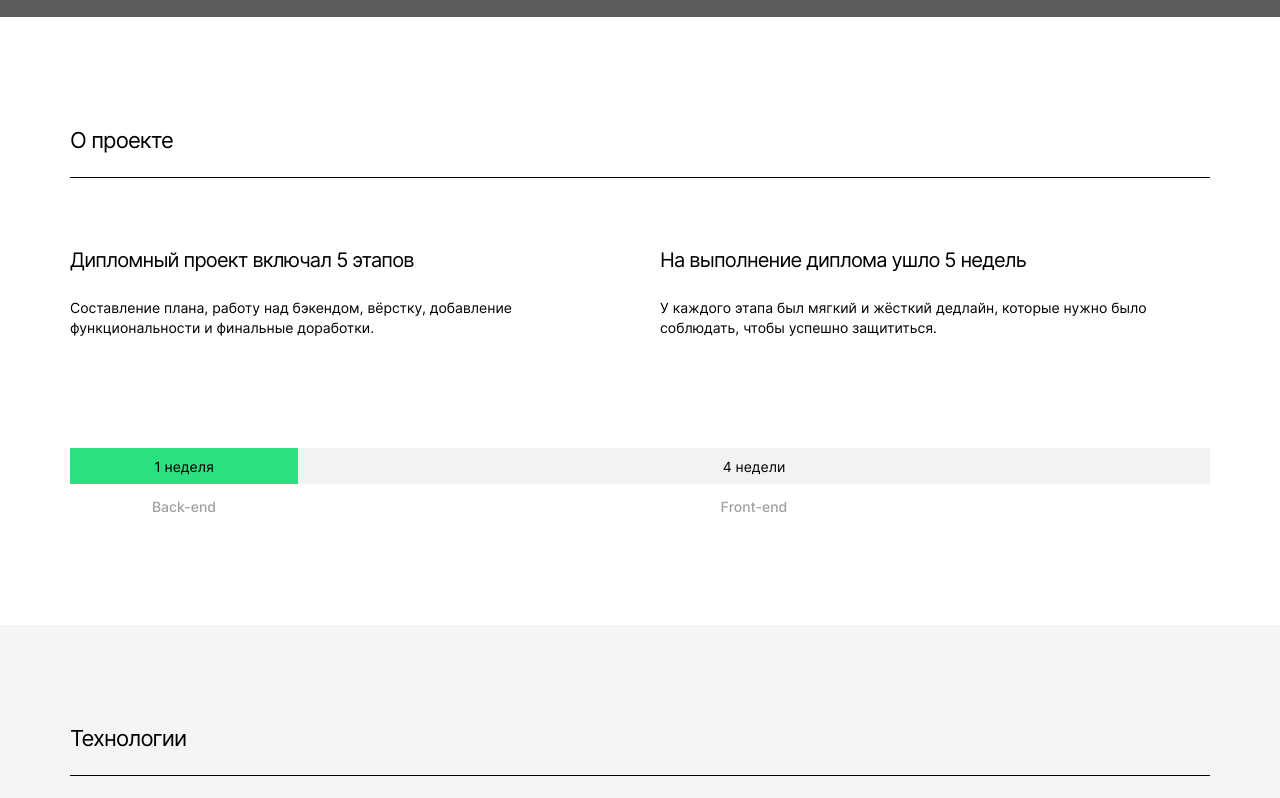
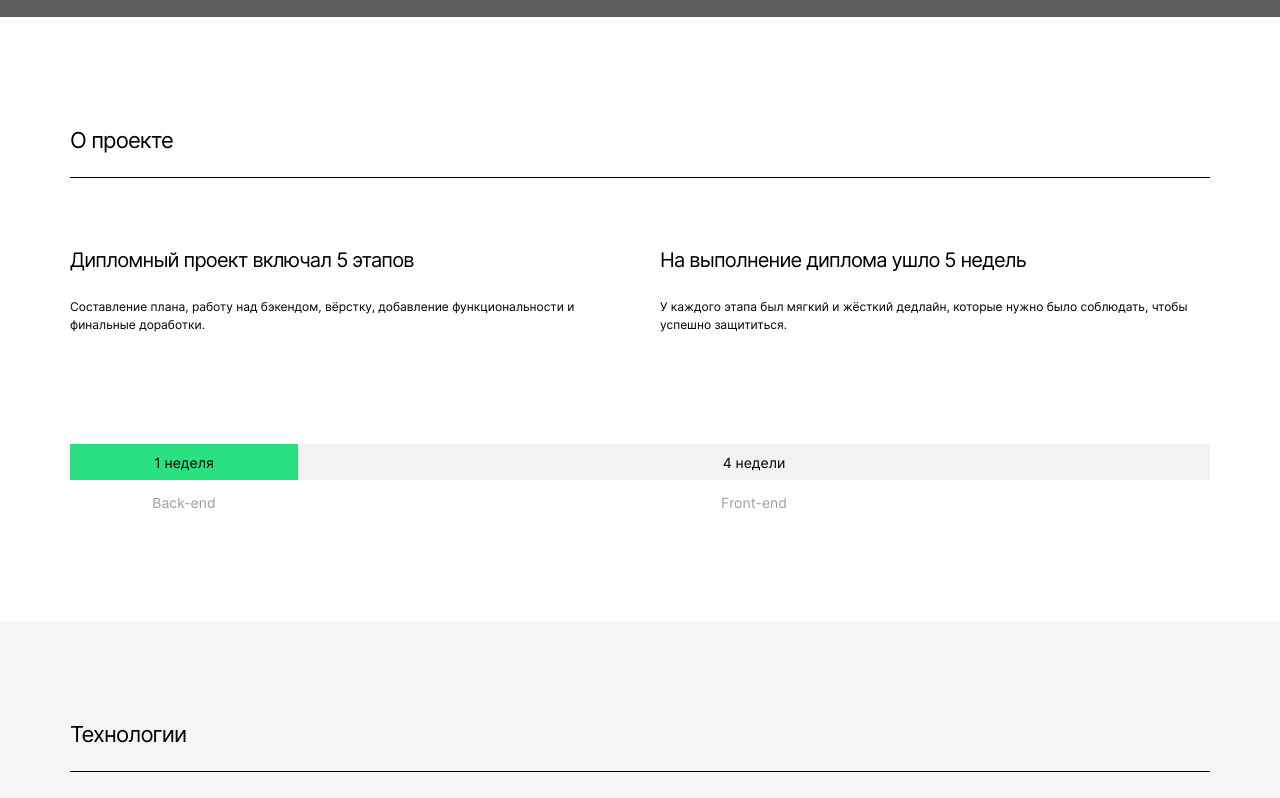
Before and after one commit to YuryAmonsky/movies-explorer-frontend, a React (Create React App) app: page / in a window 1280 px wide. Shown: the part 630-1428 px from the top of the page. Built offline with nearby package versions, Linux system fonts and the light colour scheme.

Commit message:
fix: исправить появление горизонтального скрола в Main page

```diff
--- a/src/components/Main/AboutProject/AboutProject.css
+++ b/src/components/Main/AboutProject/AboutProject.css
@@ -17,7 +17,6 @@
   font-weight: 400;
   font-size: 22px;
   line-height: 27px;
-  /* identical to box height */
   letter-spacing: -0.04em;
 }
 
@@ -105,16 +104,16 @@
   color: #A0A0A0;
 }
 
-@media screen  and (max-width: 1279px) {
+@media screen  and (max-width: 1280px) {
   .description {
-    padding: calc(90px + 20 * (100vw - 769px)/510) calc(50px + 20 * (100vw - 769px)/510);
-    column-gap: calc(30px + 10 * (100vw - 769px)/510);
+    padding: calc(90px + 20 * (100vw - 768px)/512) calc(50px + 20 * (100vw - 768px)/512);
+    column-gap: calc(30px + 10 * (100vw - 768px)/512);
   }
 
   .description__text-container {
-    margin-bottom: calc(93px + 17 * (100vw - 769px)/510);
-    width: calc(319px + 231 * (100vw - 769px)/510);
-    row-gap: calc(22px + 4 * (100vw - 769px)/510);
+    margin-bottom: calc(93px + 17 * (100vw - 768px)/512);
+    width: calc(319px + 231 * (100vw - 768px)/512);
+    row-gap: calc(22px + 4 * (100vw - 768px)/512);
   }
 
   .description__paragraph_font_small {
@@ -123,11 +122,11 @@
   }
 
   .description__period-block_type_back-end {
-    width: calc(140px + 88 * (100vw - 769px)/510);
+    width: calc(140px + 88 * (100vw - 768px)/512);
   }
 
   .description__period-block_type_front-end {
-    width: calc(528px + 384 * (100vw - 769px)/510);
+    width: calc(528px + 384 * (100vw - 768px)/512);
   }
 
   .description__period-caption {
```
Also changed, not shown: src/components/App/App.js (+8 -7 lines).
